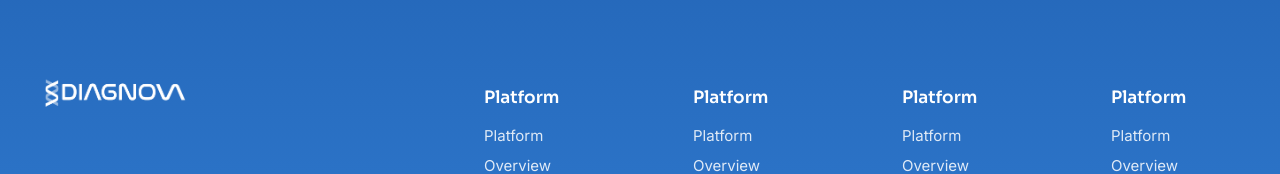
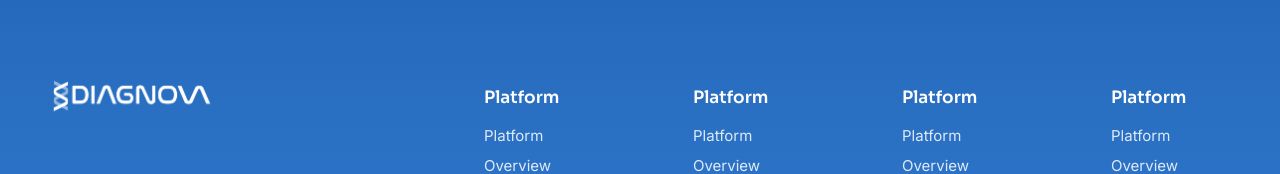
Before and after one commit to TBTBAgency/WebsiteDiagnova, a Next.js app: page / in a window 1280 px wide. Shown: the part 4393-4567 px from the top of the page. Built offline with nearby package versions, Linux system fonts and the light colour scheme; no server answers.

Commit message:
feat: slightly increase footer logo size and shift slightly to the right

```diff
--- a/components/layout/Footer.tsx
+++ b/components/layout/Footer.tsx
@@ -22,14 +22,14 @@ export function Footer() {
             <div className="flex items-center">
               <Link
                 href="/"
-                className="flex items-center transition-opacity hover:opacity-90 shrink-0 -translate-x-2 sm:-translate-x-2.5 lg:-translate-x-3"
+                className="flex items-center transition-opacity hover:opacity-90 shrink-0 -translate-x-0.5 sm:-translate-x-1 lg:-translate-x-1.5"
               >
                 <Image
                   src="/images/logo-diagnova.svg"
                   alt="Diagnova"
-                  width={240}
-                  height={66}
-                  className="h-10 sm:h-11 md:h-12 lg:h-[46px] xl:h-12 w-auto brightness-0 invert object-contain"
+                  width={270}
+                  height={75}
+                  className="h-11 sm:h-12 md:h-13 lg:h-[52px] xl:h-[54px] w-auto brightness-0 invert object-contain"
                   priority
                 />
               </Link>
```
